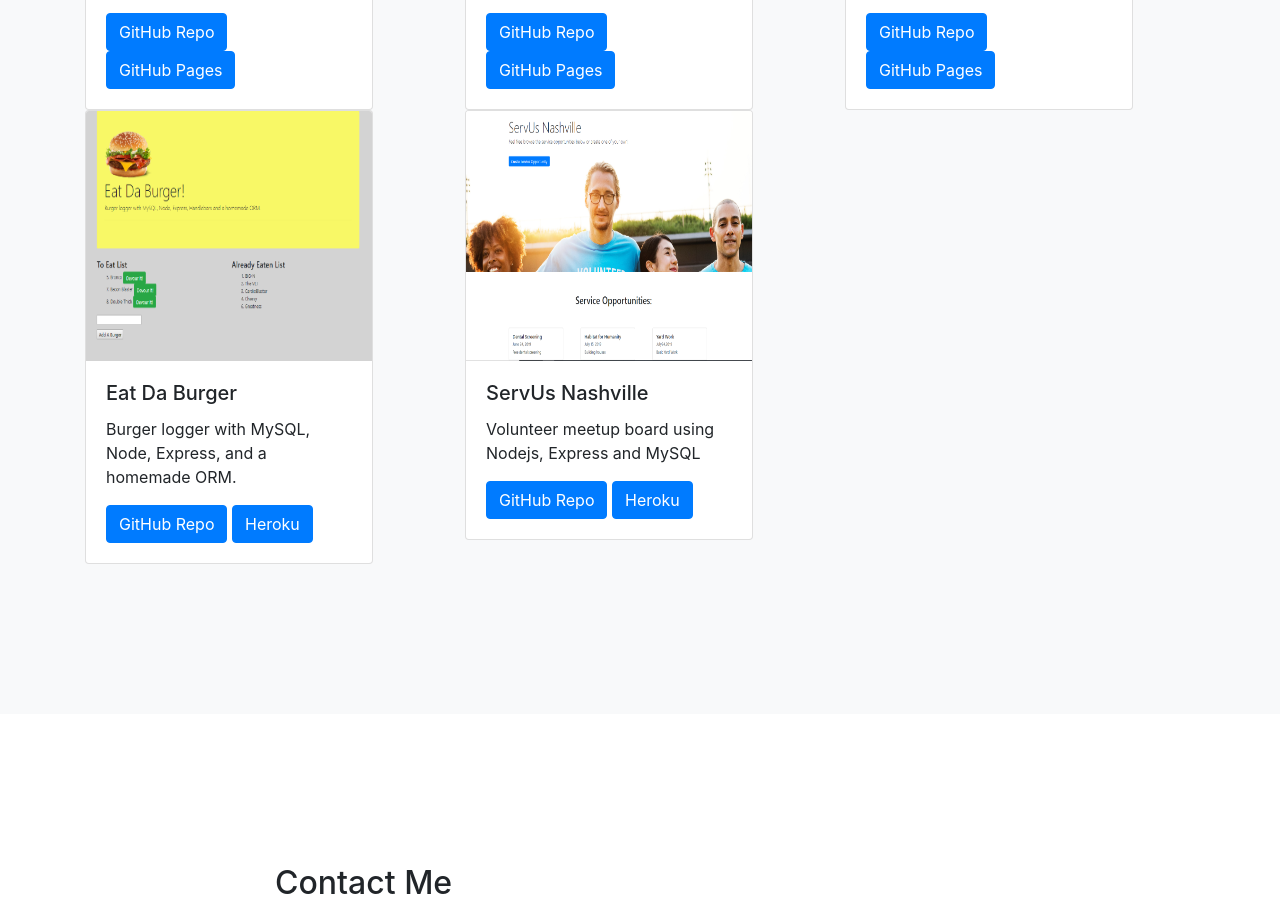
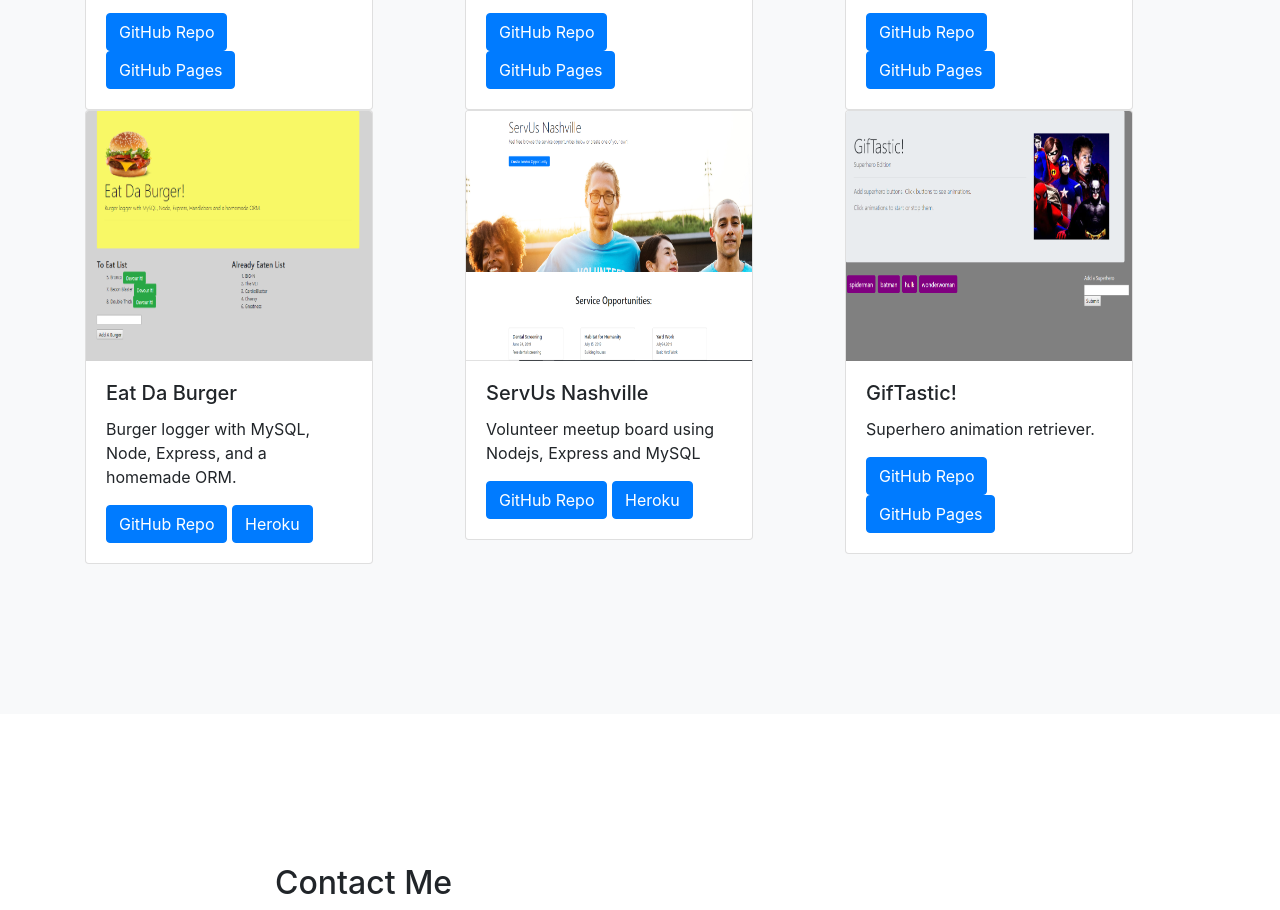
Before and after one commit to ronaldtbare/Portfolio, a website with bundled scripts: page index.html in a window 1280 px wide. Shown: the part 1998-2908 px from the top of the page. Built offline with nearby package versions, Linux system fonts and the light colour scheme.

Commit message:
modified image names

```diff
--- a/index.html
+++ b/index.html
@@ -66,7 +66,6 @@
           <img src="./images/mongodb.png" alt="html icon pic" height="150">
         </div>
       </div>
-
     </div>
   </section>
 
@@ -75,7 +74,6 @@
       <div class="row">
         <div class="col-lg-8 mx-auto">
           <h2>Portfolio</h2>
-
           <a  href="https://ronaldtbare.github.io/Portfolio">Portfolio on GitHub Pages</a>
           <br>
           <h4>Resume</h4>
@@ -150,6 +148,17 @@
           </div>
         </div>
 
+        <div class="col-md-4">
+          <div class="card" style="width: 18rem;">
+            <img src="./images/giftastic.png" class="card-img-top" alt="giftastic pic" height="250">
+            <div class="card-body">
+              <h5 class="card-title">GifTastic!</h5>
+              <p class="card-text">Superhero animation retriever.</p>
+              <a href="https://github.com/ronaldtbare/Giftastic" class="btn btn-primary" target=_blank>GitHub Repo</a>
+              <a href="https://ronaldtbare.github.io/GifTastic/" class="btn btn-primary" target=_blank>GitHub Pages</a>
+            </div>
+          </div>
+        </div>
 
       </div>
     </div>
```
Also changed, not shown: images/giftastic.png (added).
